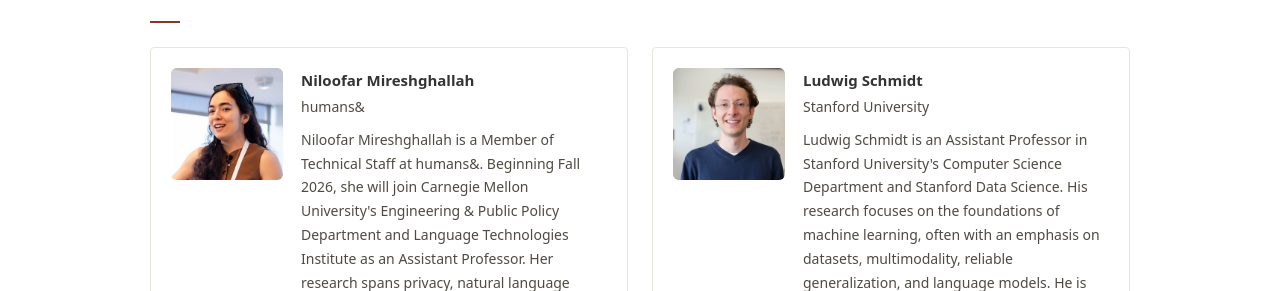
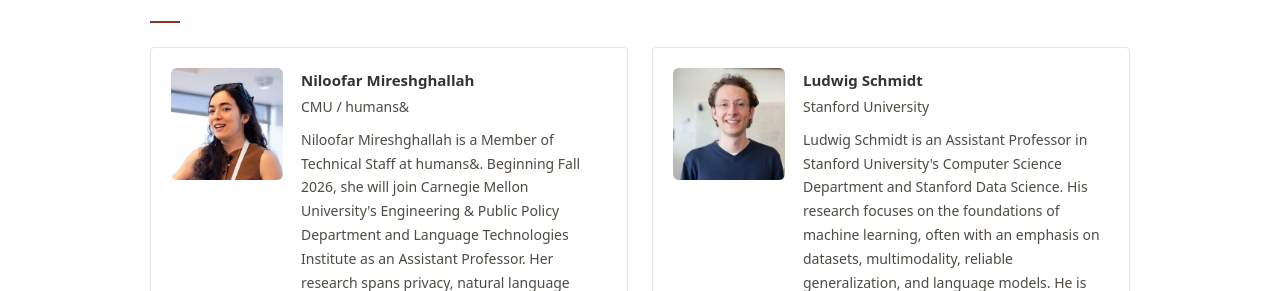
Before and after one commit to ai4research-icml-workshop/ai4research-icml-workshop.github.io, a Jekyll site: the page built from index.html, in a window 1280 px wide and 900 px high, scrolled down 2673 px. Shown: the part 163-454 px from the top of the window. Built offline with Jekyll 4.4.1, drawn with Linux system fonts in a browser that asks for light colours.

Commit message:
Update Niloofar debater affiliation

```diff
--- a/_data/debaters.yml
+++ b/_data/debaters.yml
@@ -1,5 +1,5 @@
 - name: Niloofar Mireshghallah
-  affiliation: "humans&"
+  affiliation: "CMU / humans&"
   photo: /assets/img/debaters/mireshghallah.jpg
   bio: >-
     Niloofar Mireshghallah is a Member of Technical Staff at humans&.
```
